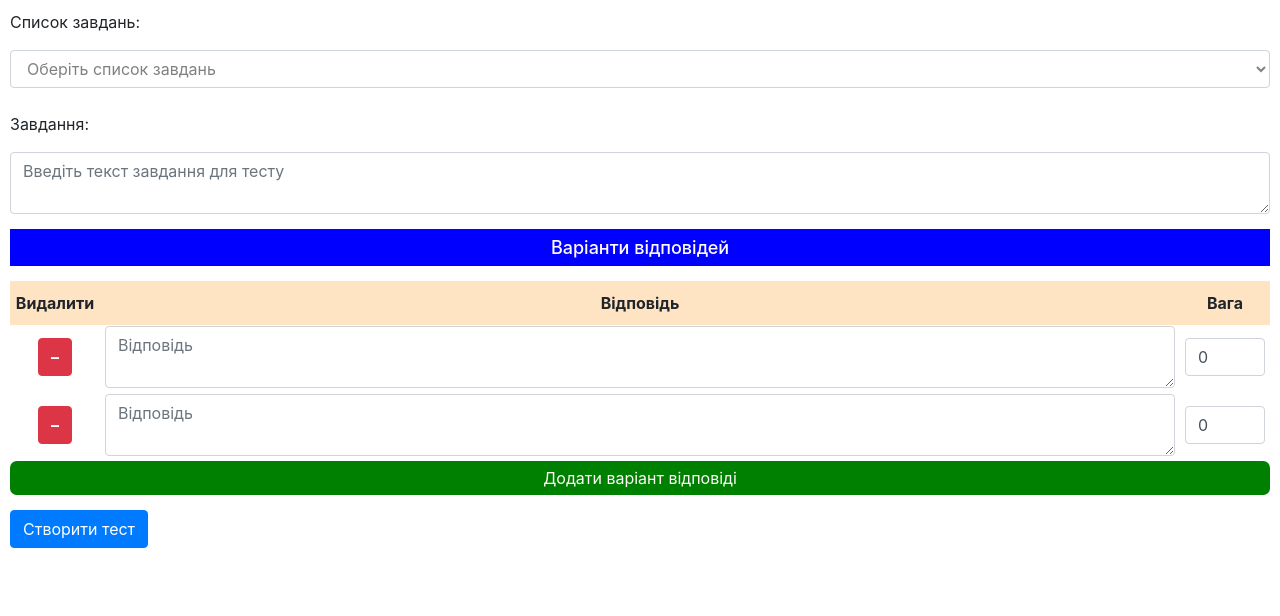
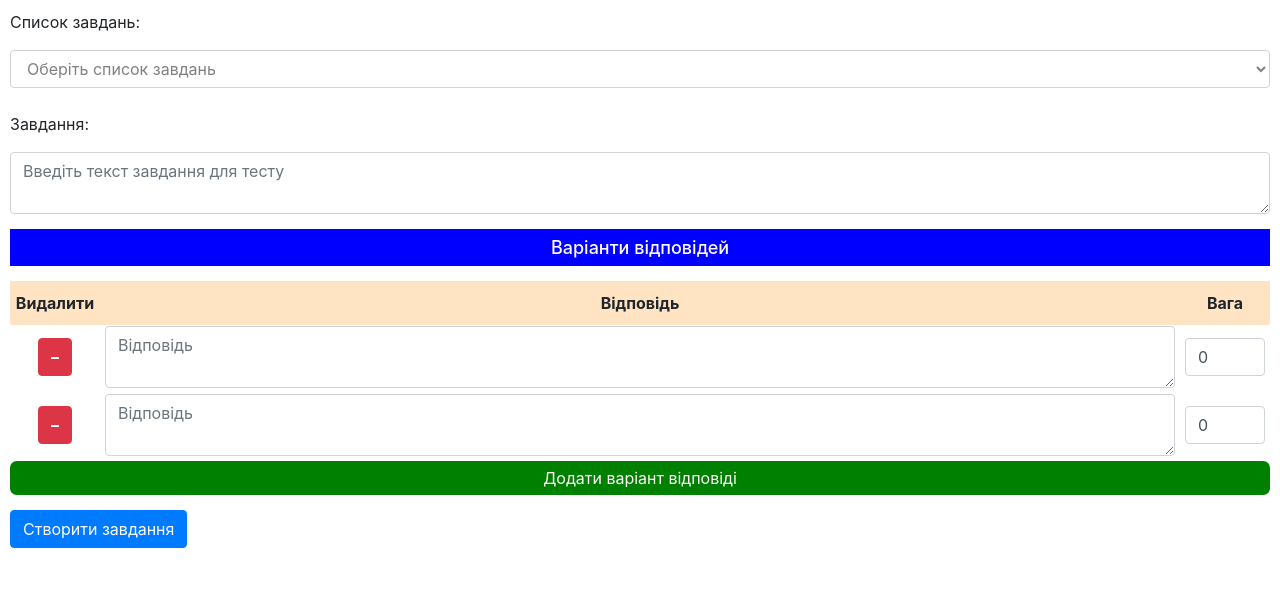
Before and after one commit to DudaEugen/JustTesting, a Django app: page /task/multiply_choice_test/create in a window 1280 px wide. Shown: the top 616 px of the page. Run offline with Django 3.2, Linux system fonts and the light colour scheme; data that the repository does not hold is empty; some libraries are stand-ins or nearby versions.

```diff
--- a/Task/templates/multiply_choice_test_create.html
+++ b/Task/templates/multiply_choice_test_create.html
@@ -1,9 +1,9 @@
 {% extends "multiply_choice_test.html" %}
 
 {% block title %}
-    Створити тест з вибором кількох відповідей
+    Створити завдання з вибором кількох відповідей
 {% endblock %}
 
 {% block submit_button %}
-    <input type="submit" value="Створити тест" class="btn btn-primary">
+    <input type="submit" value="Створити завдання" class="btn btn-primary">
 {% endblock %}
--- a/Task/templates/multiply_choice_test_update.html
+++ b/Task/templates/multiply_choice_test_update.html
@@ -1,7 +1,7 @@
 {% extends "multiply_choice_test.html" %}
 
 {% block title %}
-    Корегувати тест з вибором кількох відповідей
+    Корегувати завдання з вибором кількох відповідей
 {% endblock %}
 
 {% block submit_button %}
```
